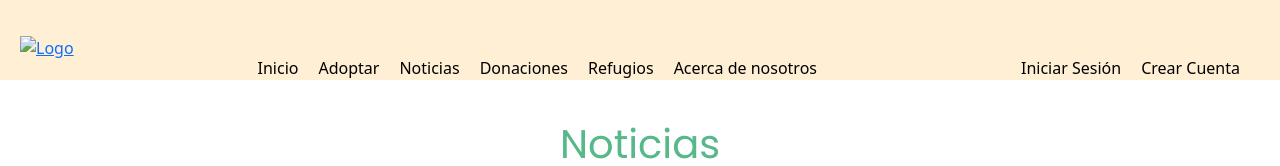
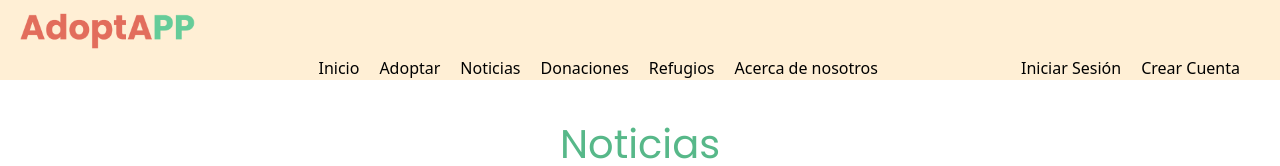
Before and after one commit to TheGGab/AdoptAPP, a website: page pages/noticias.html in a window 1280 px wide. Shown: the top 166 px of the page. Drawn offline with nearby package versions, Linux system fonts and the light colour scheme; files that its build step writes are made by us from their sources; the site is published under a folder, as on GitHub Pages, so addresses that start at the root find nothing.

Commit message:
notices update

```diff
--- a/pages/noticias.html
+++ b/pages/noticias.html
@@ -22,7 +22,7 @@
   </head>
   <body>
     <header>
-      <a href="../index.html"><img class="logo" src="/assets/imagenes/Asset 6.png" alt="Logo" /></a>
+      <a href="../index.html"><img class="logo" src="../assets/imagenes/Asset 6.png" alt="Logo" /></a>
       <nav>
         <ul>
           <li><a href="../index.html">Inicio</a></li>
```
